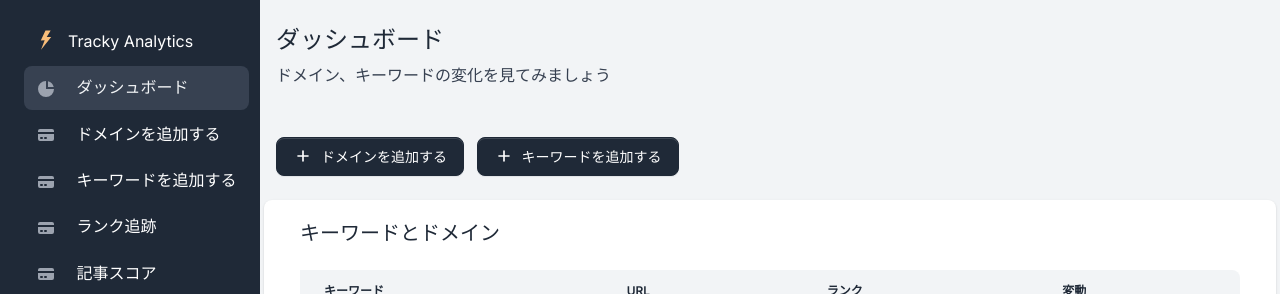
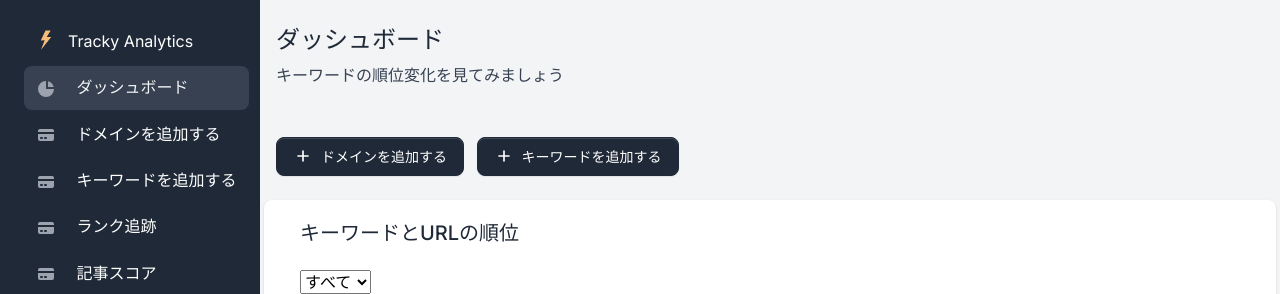
Before and after one commit to taketomsho/tracky, a Django app: page /dashboard.html in a window 1280 px wide. Shown: the top 294 px of the page. Run offline with Django 3.2, Linux system fonts and the light colour scheme; the visitor is signed in with stand-in values (Sample User, id 1); lists and menus that the app fills with data are empty; parts of the project's set-up code (start-up, migrations or seed data) failed here and were passed over; some libraries are stand-ins or nearby versions.

Commit message:
fix:ダッシュボード上にドメインとキーワードを表示

```diff
--- a/apps/home/views.py
+++ b/apps/home/views.py
@@ -54,10 +54,22 @@ class DomainUpdate(OnlyYouMixin, generic.CreateView):
 
 
 class DashBoardView(OnlyYouMixin, ListView):
-    def get_queryset(self):
+    # def get_queryset(self):
+    #     domain = Domain.objects.filter(user=self.kwargs['pk'])
+    #     return Keyword.objects.filter(domain__in=domain).filter(name__contains="お")
+    # template_name = 'home/dashboard.html'
+    template_name = 'home/dashboard.html'
+    model = Keyword
+    queryset = Keyword.objects.all()
+    def get_context_data(self, *args, **kwargs):
+        context = super().get_context_data(*args, **kwargs)
         domain = Domain.objects.filter(user=self.kwargs['pk'])
-        return Keyword.objects.filter(domain__in=domain)
-    template_name = 'home/dashboard.html'
+        # keyword = Keyword.objects.filter(domain__in=domain).filter(name__contains="お")
+        context["domain"] = domain
+        # context["keyword"] = keyword
+
+        return context
+
 
 
 class KeywordUpdate(OnlyYouMixin, generic.CreateView):
--- a/apps/templates/home/dashboard.html
+++ b/apps/templates/home/dashboard.html
@@ -10,7 +10,7 @@
 <div class="d-flex justify-content-between flex-wrap flex-md-nowrap align-items-center py-4">
     <div class="d-block mb-4 mb-md-0">
         <h2 class="h4">ダッシュボード</h2>
-        <p class="mb-0">ドメイン、キーワードの変化を見てみましょう</p>
+        <p class="mb-0">キーワードの順位変化を見てみましょう</p>
     </div>
 </div>
 
@@ -30,7 +30,15 @@
         <div class="card border-0 shadow mb-4">
 
             <div class="card-body">
-                <h2 class="h5 mb-4">キーワードとドメイン</h2>
+                <h2 class="h5 mb-4">キーワードとURLの順位</h2>
+
+                        <select id="category_select" required>
+                            <option value="すべて" id="all_menu">すべて</option>
+                            {% for domain in domain %}
+                            <option value="{{ domain.name }}">{{ domain.name }}</option>
+                            {% endfor %}
+                        </select>
+
 
                 <div class="table-responsive">
                     <table class="table table-centered table-nowrap mb-0 rounded">
@@ -44,7 +52,7 @@
                         </thead>
                         <tbody>
                             <!-- Item -->
-                            {% for keyword in object_list %}
+                            {% for keyword in keyword_list %}
                             <tr>
                                 <td class="fw-bold d-flex align-items-center">
                                     {{ keyword.name }}
```
